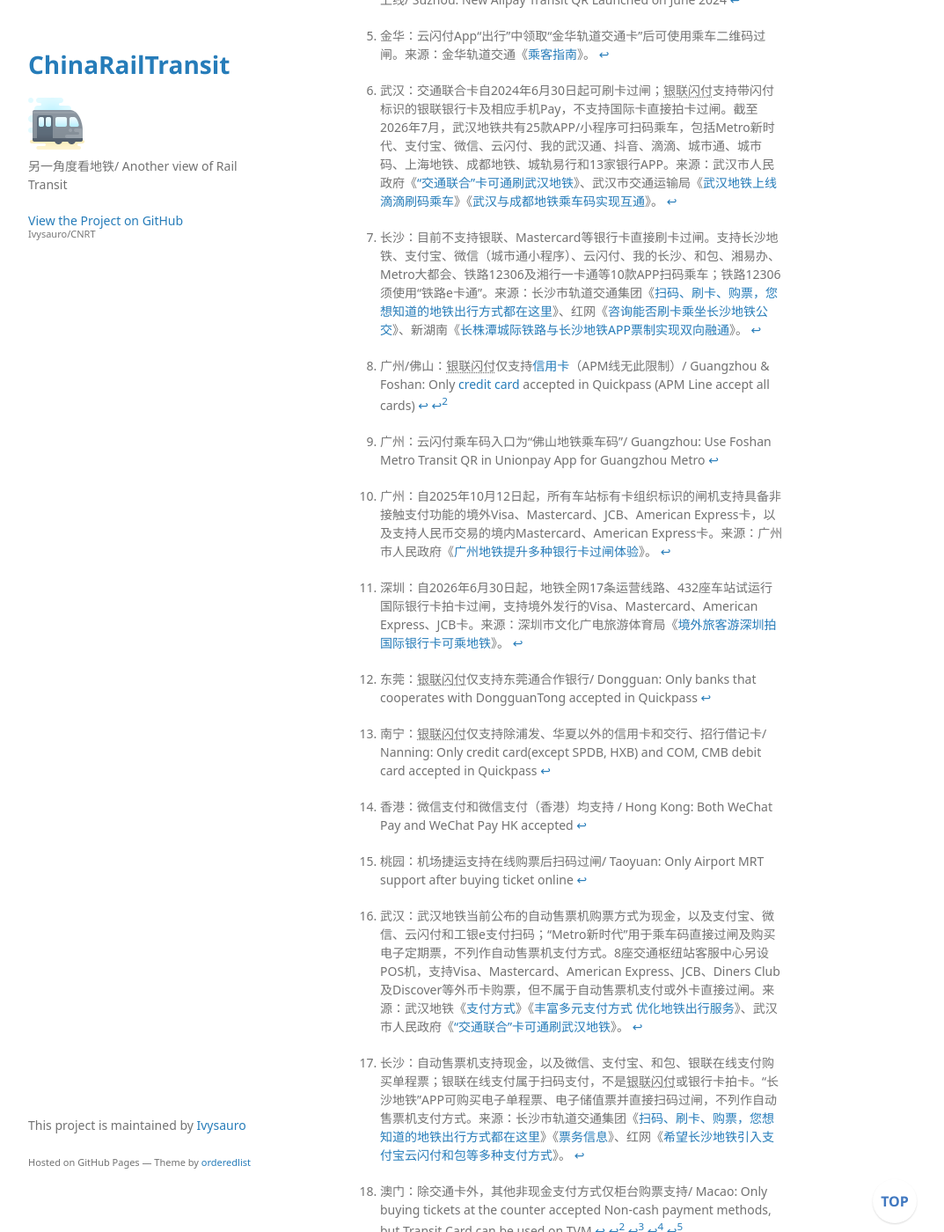
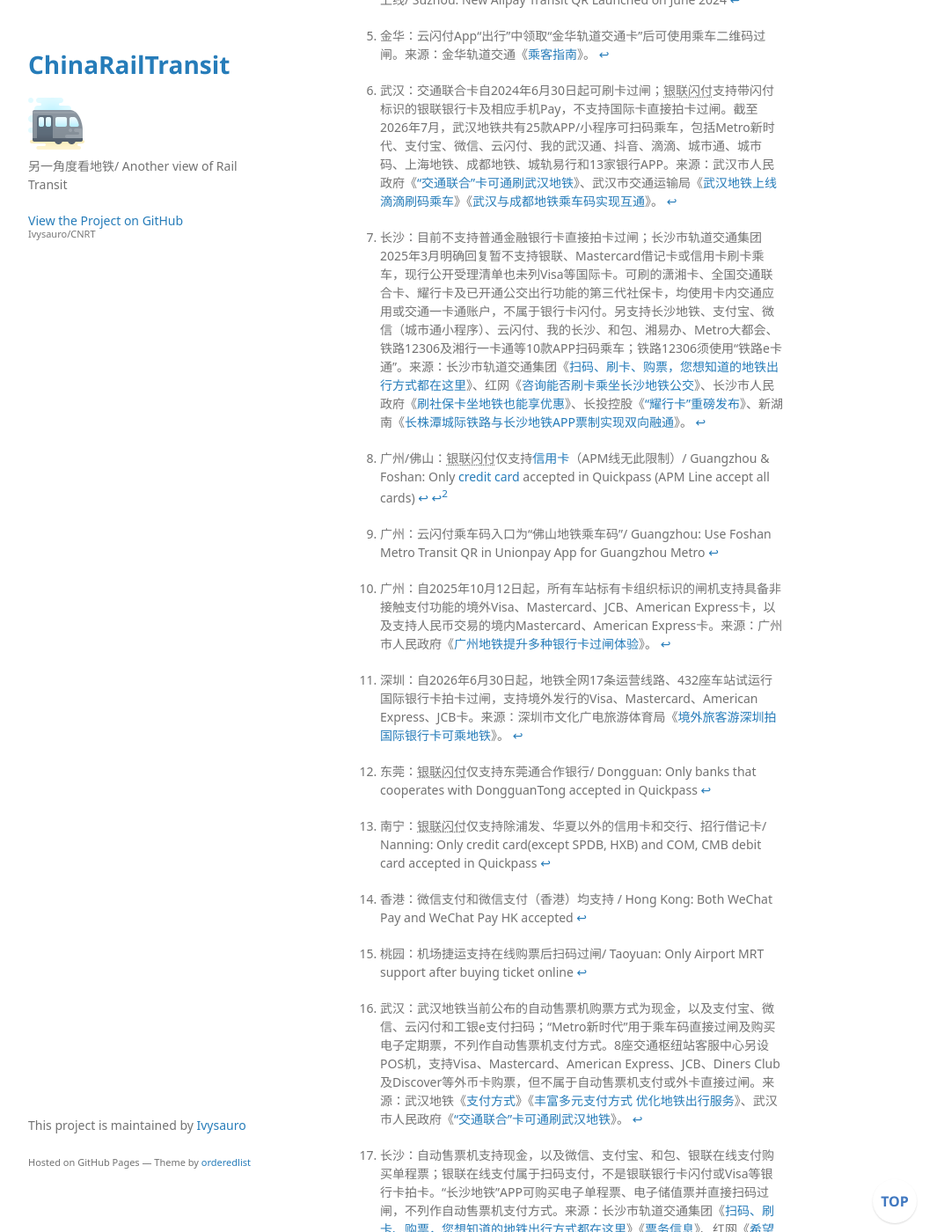
Before and after one commit to Ivysauro/CNRT, a Jekyll site: the page built from data/Pay.md, in a window 1280 px wide and 1400 px high, scrolled down 9467 px. Shown: the whole window at 88% size, without its empty margins (178-1251 px from the left). Built offline with Jekyll 4.4.1, drawn with Linux system fonts in a browser that asks for light colours; some web fonts are replaced; our own code applies the rules of GitHub Pages for plain Markdown files; a script that is not in the unit is left out.

Commit message:
docs(payment): clarify Changsha card acceptance
Clarify that Changsha Metro does not accept ordinary UnionPay, Visa, or Mastercard bank cards for direct gate taps. Distinguish bank-card acceptance from transit applications carried on Xiaoxiang/T-Union products, Yaoxing Card, and third-generation social security cards.

Also clarify that UnionPay online payment at ticket vending machines is QR-based and does not imply UnionPay QuickPass or international-card tap acceptance.

Evidence: Changsha Metro's March 2025 Rednet response, the municipal social-security-card notice, Changsha Investment Holding's Yaoxing Card release, and the operator's current payment and ticketing guides.

```diff
--- a/data/Pay.md
+++ b/data/Pay.md
@@ -131,7 +131,7 @@
 
 [^wh]: 武汉：交通联合卡自2024年6月30日起可刷卡过闸；银联闪付支持带闪付标识的银联银行卡及相应手机Pay，不支持国际卡直接拍卡过闸。截至2026年7月，武汉地铁共有25款APP/小程序可扫码乘车，包括Metro新时代、支付宝、微信、云闪付、我的武汉通、抖音、滴滴、城市通、城市码、上海地铁、成都地铁、城轨易行和13家银行APP。来源：武汉市人民政府《[“交通联合”卡可通刷武汉地铁](https://www.wuhan.gov.cn/sy/whyw/202406/t20240625_2420407.shtml)》、武汉市交通运输局《[武汉地铁上线滴滴刷码乘车](https://jtj.wuhan.gov.cn/jtzx/zwdt/202511/t20251105_2672884.shtml)》《[武汉与成都地铁乘车码实现互通](https://jtj.wuhan.gov.cn/jtzx/zwdt/202607/t20260720_2823085.shtml)》。
 
-[^cs]: 长沙：目前不支持银联、Mastercard等银行卡直接刷卡过闸。支持长沙地铁、支付宝、微信（城市通小程序）、云闪付、我的长沙、和包、湘易办、Metro大都会、铁路12306及湘行一卡通等10款APP扫码乘车；铁路12306须使用“铁路e卡通”。来源：长沙市轨道交通集团《[扫码、刷卡、购票，您想知道的地铁出行方式都在这里](https://www.hncsmtr.com/905/918/content_83221.html)》、红网《[咨询能否刷卡乘坐长沙地铁公交](https://wz.rednet.cn/front/messages/mdetail?id=887777)》、新湖南《[长株潭城际铁路与长沙地铁APP票制实现双向融通](https://m.voc.com.cn/xhn/news/202412/21552797.html)》。
+[^cs]: 长沙：目前不支持普通金融银行卡直接拍卡过闸；长沙市轨道交通集团2025年3月明确回复暂不支持银联、Mastercard借记卡或信用卡刷卡乘车，现行公开受理清单也未列Visa等国际卡。可刷的潇湘卡、全国交通联合卡、耀行卡及已开通公交出行功能的第三代社保卡，均使用卡内交通应用或交通一卡通账户，不属于银行卡闪付。另支持长沙地铁、支付宝、微信（城市通小程序）、云闪付、我的长沙、和包、湘易办、Metro大都会、铁路12306及湘行一卡通等10款APP扫码乘车；铁路12306须使用“铁路e卡通”。来源：长沙市轨道交通集团《[扫码、刷卡、购票，您想知道的地铁出行方式都在这里](https://www.hncsmtr.com/905/918/content_83221.html)》、红网《[咨询能否刷卡乘坐长沙地铁公交](https://wz.rednet.cn/front/messages/mdetail?id=887777)》、长沙市人民政府《[刷社保卡坐地铁也能享优惠](http://www.changsha.gov.cn/jdhy/hygq/bmzx/ms/202511/t20251126_12079928.html)》、长投控股《[“耀行卡”重磅发布](https://www.cs-jk.com.cn/index/index/article/id/789.html)》、新湖南《[长株潭城际铁路与长沙地铁APP票制实现双向融通](https://m.voc.com.cn/xhn/news/202412/21552797.html)》。
 
 [^hrb]: 哈尔滨：银联闪付仅支持工行、交行、广发、浦发、邮储借记卡及信用卡和招商银行借记卡/ Harbin: Only CMB debit card and debit or credit cards by ICBC, COM, CGB, SPDB, CPG accepted in Quickpass
 
@@ -216,7 +216,7 @@
 
 [^wh2]: 武汉：武汉地铁当前公布的自动售票机购票方式为现金，以及支付宝、微信、云闪付和工银e支付扫码；“Metro新时代”用于乘车码直接过闸及购买电子定期票，不列作自动售票机支付方式。8座交通枢纽站客服中心另设POS机，支持Visa、Mastercard、American Express、JCB、Diners Club及Discover等外币卡购票，但不属于自动售票机支付或外卡直接过闸。来源：武汉地铁《[支付方式](https://www.wuhanrt.com/metro-operation.html?anchorPoint=OperationsTime)》《[丰富多元支付方式 优化地铁出行服务](http://m.toutiao.com/group/7377423949124092425/)》、武汉市人民政府《[“交通联合”卡可通刷武汉地铁](https://www.wuhan.gov.cn/sy/whyw/202406/t20240625_2420407.shtml)》。
 
-[^cs2]: 长沙：自动售票机支持现金，以及微信、支付宝、和包、银联在线支付购买单程票；银联在线支付属于扫码支付，不是银联闪付或银行卡拍卡。“长沙地铁”APP可购买电子单程票、电子储值票并直接扫码过闸，不列作自动售票机支付方式。来源：长沙市轨道交通集团《[扫码、刷卡、购票，您想知道的地铁出行方式都在这里](https://www.hncsmtr.com/905/918/content_83221.html)》《[票务信息](https://www.hncsmtr.com/905/941/index.htm)》、红网《[希望长沙地铁引入支付宝云闪付和包等多种支付方式](https://wz.rednet.cn/front/messages/mdetail?id=774404)》。
+[^cs2]: 长沙：自动售票机支持现金，以及微信、支付宝、和包、银联在线支付购买单程票；银联在线支付属于扫码支付，不是银联银行卡闪付或Visa等银行卡拍卡。“长沙地铁”APP可购买电子单程票、电子储值票并直接扫码过闸，不列作自动售票机支付方式。来源：长沙市轨道交通集团《[扫码、刷卡、购票，您想知道的地铁出行方式都在这里](https://www.hncsmtr.com/905/918/content_83221.html)》《[票务信息](https://www.hncsmtr.com/905/941/index.htm)》、红网《[希望长沙地铁引入支付宝云闪付和包等多种支付方式](https://wz.rednet.cn/front/messages/mdetail?id=774404)》。
 
 
 ## 感谢/ Thanks
```
